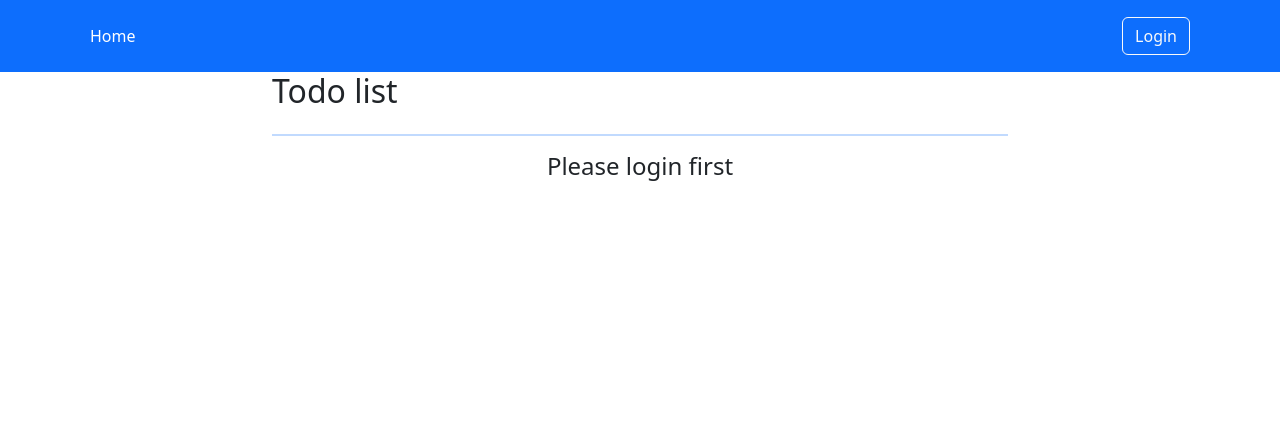
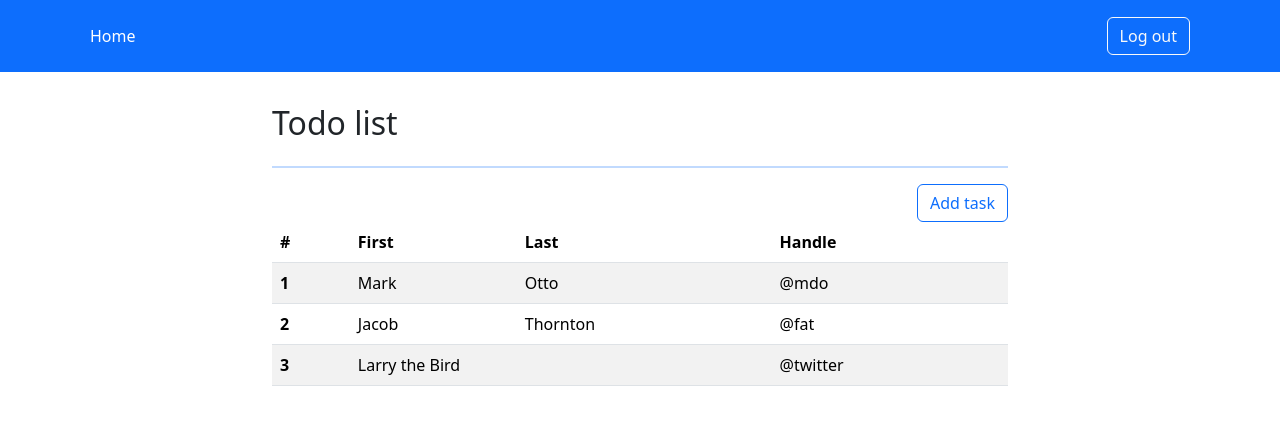
Before and after one commit to ts00193189/flask-todo-list, a Flask app: page / in a window 1280 px wide. Shown: the top 425 px of the page. Run offline with Flask 2, Linux system fonts and the light colour scheme; the visitor is signed in with stand-in values (Sample User, id 1); some libraries are stand-ins or nearby versions.

Commit message:
Implement login and logout, add todo list template

```diff
--- a/todo/__init__.py
+++ b/todo/__init__.py
@@ -2,8 +2,6 @@ from flask import Flask
 from flask_sqlalchemy import SQLAlchemy
 from flask_bootstrap import Bootstrap5
 from flask_login import LoginManager
-from todo.auth import auth
-from todo.main import main
 from config import config
 
 
@@ -11,6 +9,9 @@ db = SQLAlchemy()
 bootstrap = Bootstrap5()
 login_manager = LoginManager()
 login_manager.login_view = 'auth.login'
+
+from todo.auth import auth
+from todo.main import main
 
 
 def create_app(config_name='development'):
--- a/todo/auth/__init__.py
+++ b/todo/auth/__init__.py
@@ -1,6 +1,8 @@
 from flask import Blueprint
 from todo.auth.views import login
+from todo.auth.views import logout
 
 auth = Blueprint('auth', __name__)
 
-auth.add_url_rule('/login', view_func=login)
+auth.add_url_rule('/login', view_func=login, methods=['GET', 'POST'])
+auth.add_url_rule('/logout', view_func=logout)
--- a/todo/main/views.py
+++ b/todo/main/views.py
@@ -2,6 +2,5 @@ from flask import render_template
 from flask_login import login_required
 
 
-@login_required
 def index():
     return render_template('index.html')
--- a/todo/templates/base.html
+++ b/todo/templates/base.html
@@ -22,15 +22,30 @@
                 </ul>
 
                 <div class="text-end">
+                  {% if current_user.is_authenticated %}
+                  <a href="{{ url_for('auth.logout') }}">
+                      <button type="button" class="btn btn-outline-light me-2">Log out</button>
+                  </a>
+                  {% else %}
                   <a href="{{ url_for('auth.login') }}">
                       <button type="button" class="btn btn-outline-light me-2">Login</button>
                   </a>
+                  {% endif %}
                 </div>
               </div>
             </div>
         </header>
 
         <div class="container">
+            <div class="row justify-content-center my-3">
+                <div class="col-md-8 ">
+                    {% for message in get_flashed_messages() %}
+                        <div class="alert alert-warning">
+                            {{ message }}
+                        </div>
+                    {% endfor %}
+                </div>
+            </div>
             {% block content %}
             {% endblock %}
         </div>
--- a/todo/templates/index.html
+++ b/todo/templates/index.html
@@ -11,7 +11,42 @@
             <hr class="bg-primary border-2 border-top border-primary">
         </div>
         <div class="col-md-8">
-            <h4 class="text-center">Please login first</h4>
+            {% if current_user.is_authenticated %}
+                <div class="d-grid gap-2 d-md-flex justify-content-md-end">
+                    <button type="button" class="btn btn-outline-primary">Add task</button>
+                </div>
+                <table class="table table-hover table-striped">
+                  <thead>
+                    <tr>
+                      <th scope="col">#</th>
+                      <th scope="col">First</th>
+                      <th scope="col">Last</th>
+                      <th scope="col">Handle</th>
+                    </tr>
+                  </thead>
+                  <tbody>
+                    <tr>
+                      <th scope="row">1</th>
+                      <td>Mark</td>
+                      <td>Otto</td>
+                      <td>@mdo</td>
+                    </tr>
+                    <tr>
+                      <th scope="row">2</th>
+                      <td>Jacob</td>
+                      <td>Thornton</td>
+                      <td>@fat</td>
+                    </tr>
+                    <tr>
+                      <th scope="row">3</th>
+                      <td colspan="2">Larry the Bird</td>
+                      <td>@twitter</td>
+                    </tr>
+                  </tbody>
+                </table>
+            {% else %}
+                <h4 class="text-center">Please login first</h4>
+            {% endif %}
         </div>
     </div>
 {% endblock %}
```
Also changed, not shown: tests/test_user_model.py (+1 -1 lines), todo/auth/views.py (+24 -0 lines).
